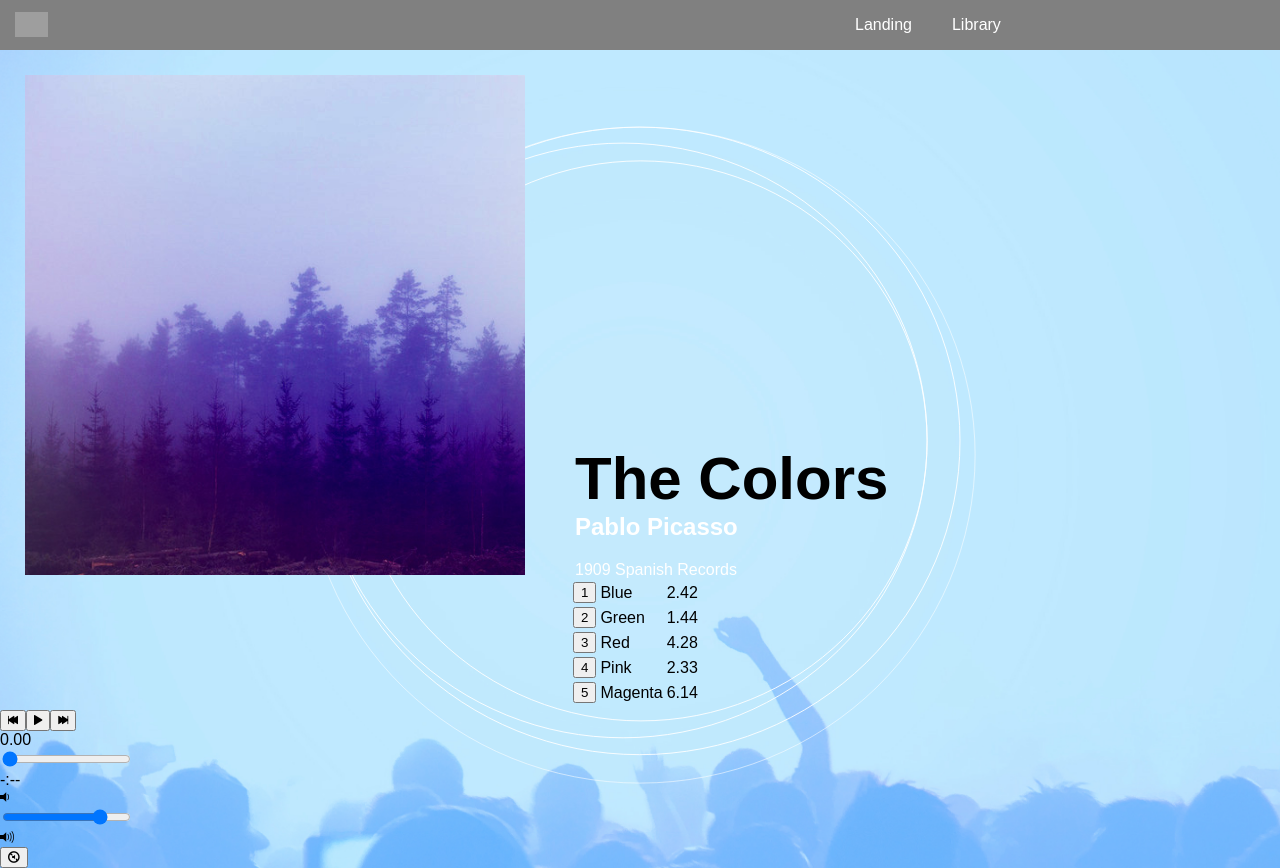
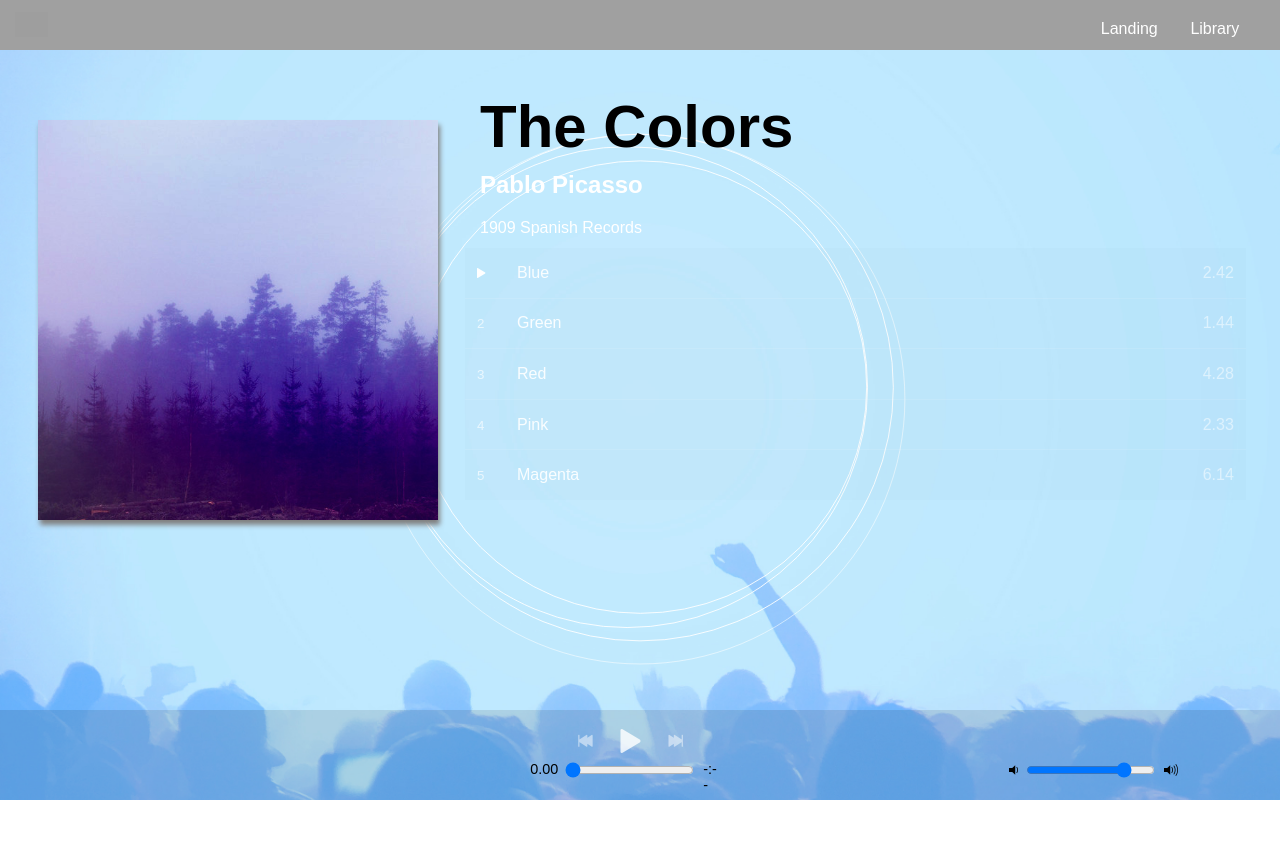
Before and after one commit to ConSou/bloc-jams-react, a React (Create React App) app: page /album/the-colors in a window 1280 px wide. After the commit the page ends 800 px from the top, so only its background shows below. Built offline with nearby package versions, Linux system fonts and the light colour scheme; grey boxes are pictures that could not be loaded.

Commit message:
assignment-10 commit

```diff
--- a/src/App.css
+++ b/src/App.css
@@ -1,5 +1,6 @@
+/* Landing  */
 
-body{
+html{
   background: url(./data/background.svg) no-repeat center center fixed;
   -webkit-background-size: cover;
   -moz-background-size: cover;
@@ -7,78 +8,102 @@ body{
   background-size: cover;
 }
 
+/* Top bar */
+
 .logo{
 height: 25px;
-margin-left: 15px;
-margin-top: 12px;
+position: absolute;
+left: 15px;
+top: 12px;
 }
 
 .top-bar{
-  background-color: grey;
+  background-color: #a0a0a0;
   height: 50px;
 }
 
-.main-nav{
-  margin-top: -25px;
-  margin-left: 825px;
+.linkes-landing{
+  text-decoration: none;
+  color: white;
+  position: absolute;
+  left: 86%;
+  top: 2.5%;
 }
 
-.linkes{
+.linkes-landing:hover{
+  color: #BEE8FE;
+}
+
+.linkes-library{
   text-decoration: none;
   color: white;
-  margin-top: -20px;
-  margin-bottom: 30px;
-  margin-right: 10px;
-  margin-left: 30px;
+  position: absolute;
+  left: 93%;
+  top: 2.5%;
 }
 
-.linkes:hover{
+.linkes-library:hover{
   color: #BEE8FE;
 }
+
+/* landing Slides */
 
 .slide{
   text-align: center;
   margin-top: 150px;
   color: white;
-  font-size: 80px;
+  font-size: 70px;
 }
 
 .point-description{
   margin-top: -70px;
-  font-size: 15px;
+  font-size: 24px;
+}
+
+/* Library */
+
+.album-art{
+  display: inline-block;
 }
 
 .album-img{
   display: inline-block;
+  margin-left: 50px;
+  margin-top: 50px;
   height: 250px;
   width: 250px;
+  box-shadow: 2px 5px 5px grey;
 }
 
-.album-img-empt{
-  display: inline-block;
-  height: 250px;
-  width: 250px;
-  background-color: grey;
+.album-img:hover{
+  height: 260px;
+  width: 260px;
 }
 
-#album-cover-art{
-  margin-left: 25px;
-  margin-top: 25px;
-  height: 500px;
-  width: 500px;
+.album-info{
+  margin-left: 50px;
+  text-decoration: none;
+  color: black;
 }
 
-.album-details{
-  display: inline-block;
-  margin-left: 50px;
+/* Album Page */
+
+#album-cover-art{
+  position: absolute;
+  left: 3%;
+  top: 15%;
+  height: 400px;
+  width: 400px;
+  box-shadow: 2px 5px 5px grey;
 }
 
 #album-title{
   font-size: 60px;
-  margin-bottom: -20px;
+  margin-bottom: -10px;
 }
 
 .artist{
+  position: relative;
   color: white;
 }
 
@@ -86,17 +111,118 @@ margin-top: 12px;
   color: white;
 }
 
-#song-list{
+.album-details{
   display: inline-block;
-  margin-left: 570px;
+  position: absolute;
+  top: 2rem;
+  left: 30rem;
 }
 
+#song-list{
+  border-collapse: collapse;
+  clear: both;
+  font-weight: 100;
+  margin-top: 3rem;
+  overflow: hidden;
+  width: 61%;
+  height: 252px;
+  position: absolute;
+  top: 200px;
+  margin-left: 465px;
+
+}
+
+#song-number-column {
+  width: 40px;
+}
+
+#song-duration-column {
+  width: 80px;
+}
+
+tr {
+  border-bottom: 1px solid hsla(0, 0%, 100%, 0.1);
+  background: hsla(0, 0%, 0%, 0.01);
+  transition: all 0.2s ease;
+}
+
+tr:focus {
+  outline: aliceblue;
+}
+
+tr:hover {
+  background: hsla(0, 0%, 0%, 0.05);
+  cursor: pointer;
+}
+
+tr.playing {
+  background: hsla(0, 0%, 0%, 0.1);
+}
+
+tr:hover .song-title {
+  color: hsla(0, 0%, 100%, 1);
+}
+
+tr:last-child {
+  border: none;
+}
+
+td {
+  padding: 0.75rem;
+}
+
+tr button {
+  border: none;
+  background: none;
+  color: white;
+  cursor: pointer;
+  padding: 0;
+}
+
+tr button:focus {
+  outline: none;
+  text-shadow: 2px 4px 3px hsla(0,0%,0%,0.25);
+}
+
+tr button:focus .song-number {
+  display: none;
+}
+tr button:focus .ion-play {
+  display: block;
+}
+
+tr.playing button:focus .song-number,
+tr.playing button:focus .ion-play {
+  display: none;
+}
+
+tr.playing button:focus .ion-pause {
+  display: block;
+}
+
+
+.song-number {
+  color: hsla(0, 0%, 100%, 0.66);
+}
+
+.song-title {
+  color: hsla(0, 0%, 100%, 0.9);
+}
+
+.song-duration {
+  color: hsla(0, 0%, 100%, 0.5);
+  text-align: right;
+}
+
+/* Buttons */
 tr:hover .ion-play,
-tr.playing .ion-pause{
+tr.playing .ion-pause,
+td.paused .ion-play{
  display: block;
 }
 
 tr.playing .song-number,
+td.paused .song-number,
 tr .ion-play,
 tr .ion-pause,
 tr:hover .song-number,
@@ -104,3 +230,92 @@ tr.playing .ion-play,
 tr.paused .ion-pause{
  display: none;
 }
+
+
+/* Player Bar */
+
+.player-bar {
+  background: hsla(0, 0%, 0%, 0.1);
+  bottom: 0;
+  height: 90px;
+  position: fixed;
+  width: 100%;
+}
+
+#buttons {
+  width: 300px;
+  position: absolute;
+  left: 44.7%;
+}
+
+#buttons button {
+  border: none;
+  background: none;
+  color: white;
+  font-size: 1.2rem;
+  color: hsla(0, 0%, 100%, 0.5);
+  transition: all 0.2s ease;
+  cursor: pointer;
+}
+
+#buttons button:hover, #buttons button:focus {
+  outline: none;
+  color: hsla(0, 0%, 100%, 1);
+  text-shadow: 2px 4px 3px hsla(0,0%,0%,0.25);
+}
+
+#buttons #play-pause {
+  color: hsla(0, 0%, 100%, 0.8);
+  font-size: 2rem;
+  margin: 0.5rem 1rem 0;
+  transform: translateY(0.3rem);
+}
+
+#buttons #play-pause:hover {
+  color: hsla(0, 0%, 100%, 1);
+}
+
+/* Time Control */
+
+#time-control{
+  position: absolute;
+  left: 44%;
+  top: 55%;
+  font-size: 0.9rem;
+  width: 20px;
+}
+
+.current-time{
+  position: absolute;
+  top: 1px;
+  right: 25px;
+}
+
+.total-time{
+  position: absolute;
+  left: 140px;
+  top: 1px;
+}
+
+/* Volume Controls */
+
+#volume-control{
+  display: inline-block;
+  position: absolute;
+  left: 80%;
+  top: 55%;
+}
+
+.ion-volume-low, .ion-volume-mute{
+  position: absolute;
+  display: inline-block;
+  left: -15px;
+  top: 2px;
+}
+
+.ion-volume-high{
+  position: absolute;
+  display: inline-block;
+  left: 140px;
+  top: 2px;
+}
--- a/src/App.js
+++ b/src/App.js
@@ -14,8 +14,8 @@ class App extends Component {
       <div className="top-bar">
         <img className="logo" src="assets/images/Logo.png" alt="bloc-jams-logo" />
           <nav className="main-nav">
-             <Link className="linkes" to='/'>Landing</Link>
-             <Link className="linkes" to='/library'>Library</Link>
+             <Link className="linkes-landing" to='/'>Landing</Link>
+             <Link className="linkes-library" to='/library'>Library</Link>
            </nav>
            </div>
       </header>
--- a/src/components/Album.js
+++ b/src/components/Album.js
@@ -15,7 +15,6 @@ class Album extends Component {
       album: album,
       currentSong: album.songs[0],
       isPlaying: false,
-      hoverPlaying: false,
       currentTime: 0,
       duration: album.songs[0].duration,
       currentVolume: 0.80
@@ -68,8 +67,6 @@ class Album extends Component {
       if (!isSameSong) { this.setSong(song); }
       this.play();
     }
-    console.log(this.state.isPlaying)
-    console.log(this.state.currentSong)
   }
 
   handlePrevClick(){
@@ -125,7 +122,6 @@ class Album extends Component {
 
     }
 
-
   render(){
     return (
       <section className="Album">
@@ -147,7 +143,7 @@ class Album extends Component {
           {
             this.state.album.songs.map((song, index) =>
             <tr className={this.state.isPlaying && this.state.currentSong === song ? 'playing':'paused'} key={index} onClick={() => this.handleSongClick(song)}>
-              <td className={this.state.isPlaying && this.state.currentSong === song ? 'playing':'paused'}>
+              <td className={this.state.currentSong === song && this.audioElement.paused ? 'paused':'playing'}>
               <button>
                   <span className="song-number">{index +1}</span>
                   <span className="ion-play"></span>
@@ -174,6 +170,7 @@ class Album extends Component {
         handleVolumeChange={ (e) => this.handleVolumeChange(e) }
         handleMute={ (e) => this.handleMute(e) }
         formatTime={ (seconds) => this.formatTime(seconds) }
+        audioElement={this.audioElement}
         />
       </section>
     );
--- a/src/components/Landing.js
+++ b/src/components/Landing.js
@@ -17,13 +17,13 @@ class Landing extends Component {
   }
 
 componentDidMount(){
-  setInterval(() => {
+  this.landingSlides = setInterval(() => {
   this.nextSlide()
 
   }, 3000);
 }
 componentWillUnmount() {
-  clearInterval(this.setInterval);
+  clearInterval(this.landingSlides);
 }
 
   nextSlide(){
--- a/src/components/Library.js
+++ b/src/components/Library.js
@@ -17,14 +17,15 @@ class Library extends Component {
       {
         this.state.album.map((album, index) =>
           <Link to={`/album/${album.slug}`}key={index}>
+          <div className="album-art">
           <img className="album-img" src={album.albumCover} alt={album.title} />
-          <div> {album.title} </div>
-          <div> {album.artist} </div>
-          <div> {album.songs.length} songs </div>
+          <div className="album-info"> {album.title} </div>
+          <div className="album-info"> {album.artist} </div>
+          <div className="album-info"> {album.songs.length} songs </div>
+          </div>
           </Link>
         )
       }
-      <div className="album-img-empt"></div>
       </section>
     );
   }
--- a/src/components/playerBar.js
+++ b/src/components/playerBar.js
@@ -27,8 +27,9 @@ class PlayerBar extends Component {
             onChange={this.props.handleTimeChange}
             />
           <div className="total-time">{this.props.formatTime(this.props.duration)}</div>
+          </section>
         <section id="volume-control">
-          <div className="icon ion-volume-low"></div>
+          <div className={this.props.audioElement.volume === 0 ? 'ion-volume-mute':'ion-volume-low'} onClick={this.props.handleMute}></div>
           <input
             type="range"
             className="seek-bar"
@@ -39,11 +40,6 @@ class PlayerBar extends Component {
             onChange={this.props.handleVolumeChange}
             />
           <div className="icon ion-volume-high"></div>
-          <button className='mute' onClick={this.props.handleMute}>
-            <div className="ion-volume-mute"></div>
-
-          </button>
-        </section>
         </section>
       </section>
     );
--- a/src/components/slides/slideFour.js
+++ b/src/components/slides/slideFour.js
@@ -1,4 +1,4 @@
-import React, { Component } from 'react';
+import React from 'react';
 
 const SlideFour = (props) => {
   return <div className="slide">
--- a/src/components/slides/slideOne.js
+++ b/src/components/slides/slideOne.js
@@ -1,4 +1,4 @@
-import React, { Component } from 'react';
+import React from 'react';
 
 const SlideOne = (props) => {
   return <div className="slide">
--- a/src/components/slides/slideThree.js
+++ b/src/components/slides/slideThree.js
@@ -1,4 +1,4 @@
-import React, { Component } from 'react';
+import React from 'react';
 
 const SlideThree = (props) => {
   return <div className="slide">
--- a/src/components/slides/slideTwo.js
+++ b/src/components/slides/slideTwo.js
@@ -1,4 +1,4 @@
-import React, { Component } from 'react';
+import React from 'react';
 
 const SlideOne = (props) => {
   return <div className="slide">
```
Also changed, not shown: src/data/background.svg.
